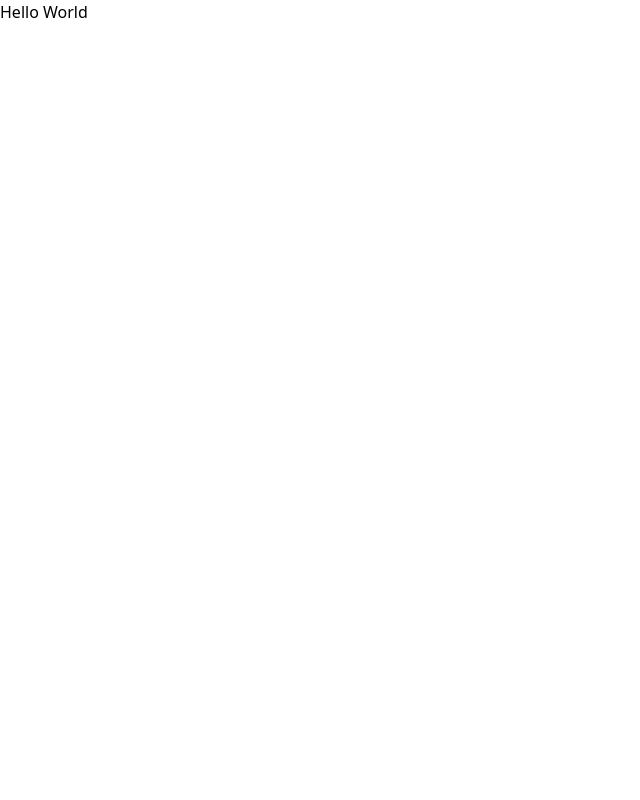
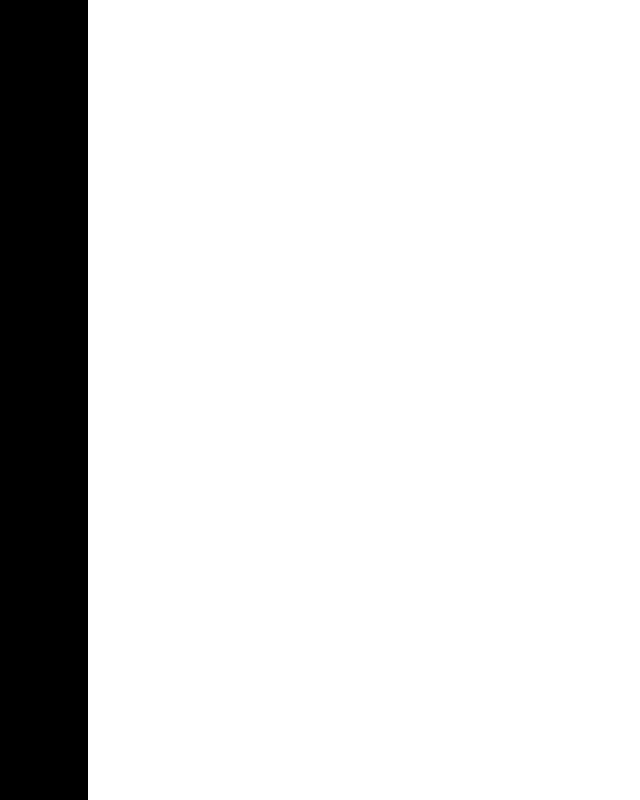
Before and after one commit to Nathaniyell/nuxt-threads-clone, a Nuxt app: page / in a window 1280 px wide. Shown: the whole page, without its empty margins (0-640 px from the left). Built offline with nearby package versions, Linux system fonts and the light colour scheme.

Commit message:
Update app layout with full-screen black background

```diff
--- a/app.vue
+++ b/app.vue
@@ -1,5 +1,5 @@
 <template>
-  <div>
+  <div class="bg-black fixed w-[calc(100% + 1px)] h-full">
     <NuxtRouteAnnouncer />
     <NuxtPage />
   </div>
```
